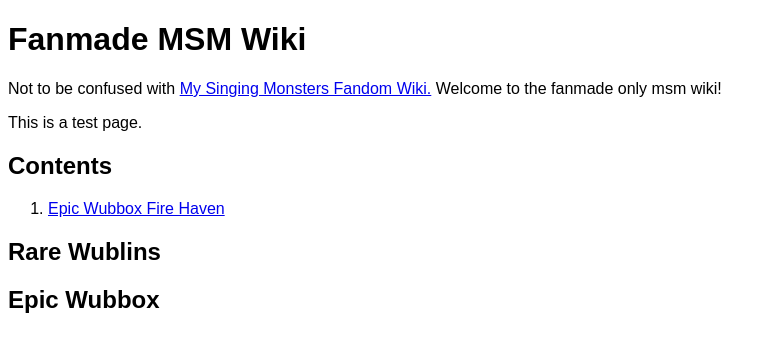
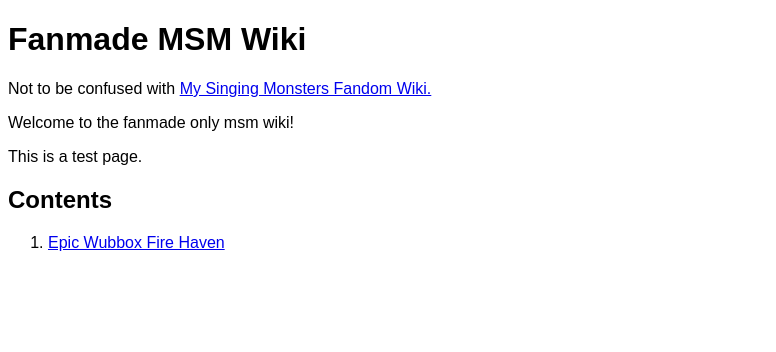
Before and after one commit to wubboxmonster/wubboxmonster.github.io, a Jekyll site: the page built from index.md, in a window 1280 px wide. Shown: the top 352 px of the page, without its empty margins (0-776 px from the left). Built offline with Jekyll 4.4.1, drawn with Linux system fonts in a browser that asks for light colours.

Commit message:
Update index.md

```diff
--- a/index.md
+++ b/index.md
@@ -5,6 +5,7 @@ title: Home
 
 # Fanmade MSM Wiki
 Not to be confused with [My Singing Monsters Fandom Wiki.](https://mysingingmonsters.fandom.com/wiki/My_Singing_Monsters_Wiki)
+
 Welcome to the fanmade only msm wiki!
 
 This is a test page.
@@ -12,10 +13,3 @@ This is a test page.
 ## Contents
 
 1. [Epic Wubbox Fire Haven](wubbox-fire-haven.html)
-
-
-## Rare Wublins
-
-
-
-## Epic Wubbox
```
